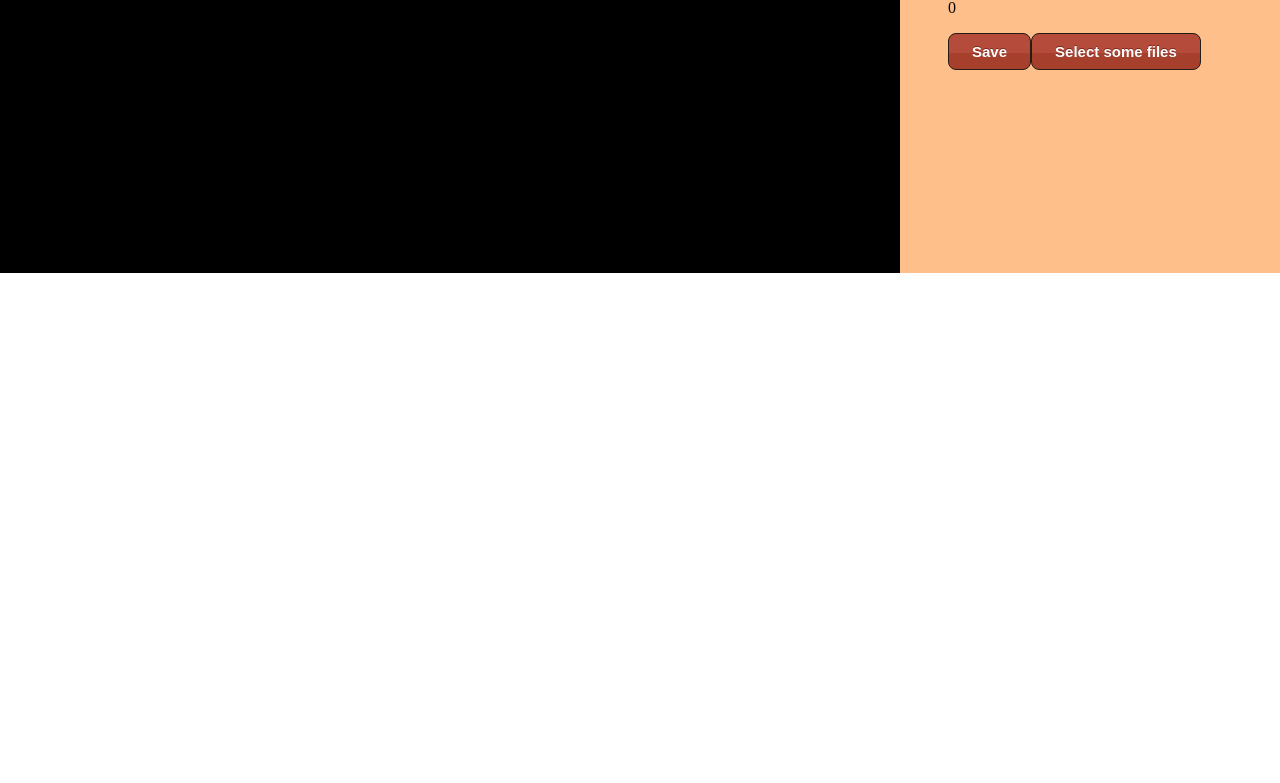
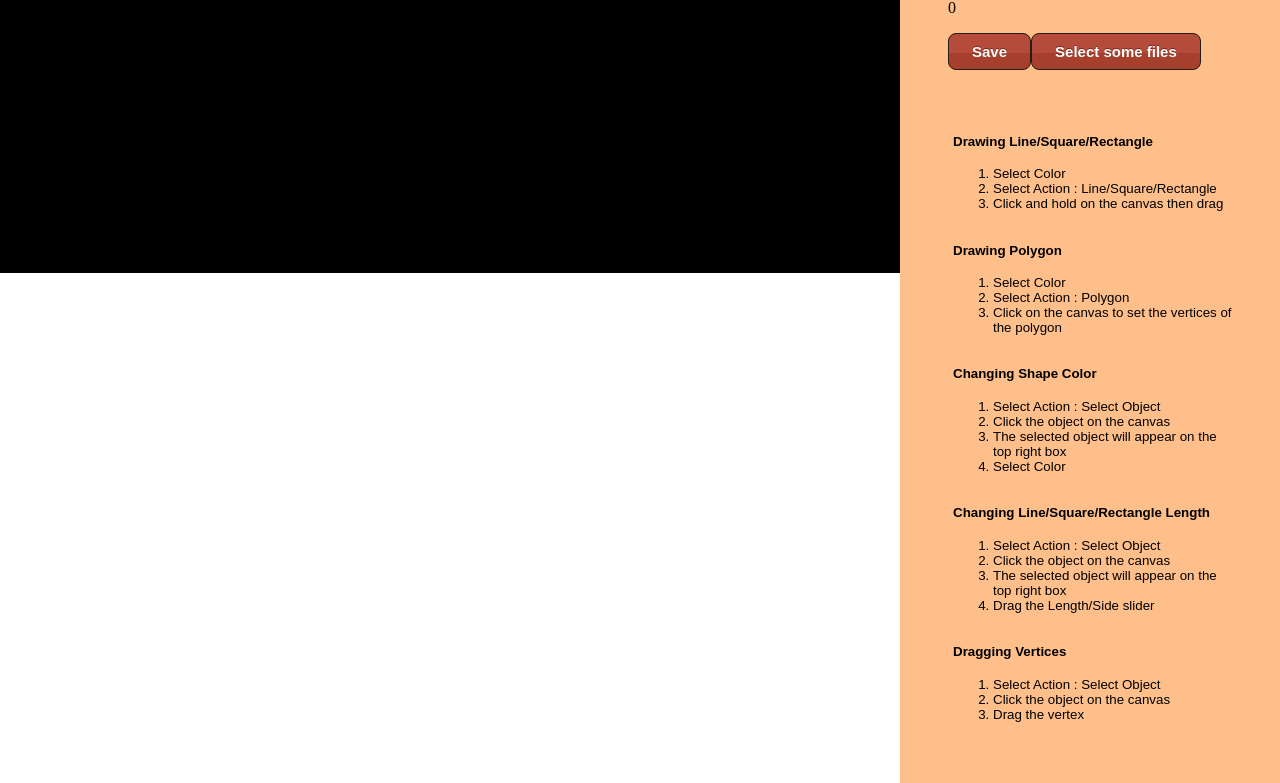
Before and after one commit to hrshfr/Tubes-1-IF3260, a Vue app: page / in a window 1280 px wide. Shown: the part 527-1310 px from the top of the page. Before the commit the page ends 800 px from the top, so only its background shows below. Built offline with nearby package versions, Linux system fonts and the light colour scheme.

Commit message:
added help

```diff
--- a/src/App.vue
+++ b/src/App.vue
@@ -101,6 +101,50 @@
 					accept=".json"
 					@input="(e) => loadFile()"
 				/>
+			</div>
+			<div id="help" style="margin-top: 30px;">
+				<div class="items">
+					<h4>Drawing Line/Square/Rectangle</h4>
+					<ol>
+						<li>Select Color</li>
+						<li>Select Action : Line/Square/Rectangle</li>
+						<li>Click and hold on the canvas then drag</li>
+					</ol>
+				</div>
+				<div class="items">
+					<h4>Drawing Polygon</h4>
+					<ol>
+						<li>Select Color</li>
+						<li>Select Action : Polygon</li>
+						<li>Click on the canvas to set the vertices of the polygon</li>
+					</ol>
+				</div>
+				<div class="items">
+					<h4>Changing Shape Color</h4>
+					<ol>
+						<li>Select Action : Select Object</li>
+						<li>Click the object on the canvas</li>
+						<li>The selected object will appear on the top right box</li>
+						<li>Select Color</li>
+					</ol>
+				</div>
+				<div class="items">
+					<h4>Changing Line/Square/Rectangle Length</h4>
+					<ol>
+						<li>Select Action : Select Object</li>
+						<li>Click the object on the canvas</li>
+						<li>The selected object will appear on the top right box</li>
+						<li>Drag the Length/Side slider</li>
+					</ol>
+				</div>
+				<div class="items">
+					<h4>Dragging Vertices</h4>
+					<ol>
+						<li>Select Action : Select Object</li>
+						<li>Click the object on the canvas</li>
+						<li>Drag the vertex</li>
+					</ol>
+				</div>
 			</div>
 		</div>
 	</div>
@@ -1467,4 +1511,12 @@ input[type="range"]:focus::-ms-fill-lower {
 input[type="range"]:focus::-ms-fill-upper {
 	background: #a91b1b;
 }
+.items {
+	display: inline-block;
+	vertical-align: top;
+	width: 280px;
+	margin: 0px 5px;
+	font-family: Arial;
+	font-size: 10pt;
+}
 </style>
```
